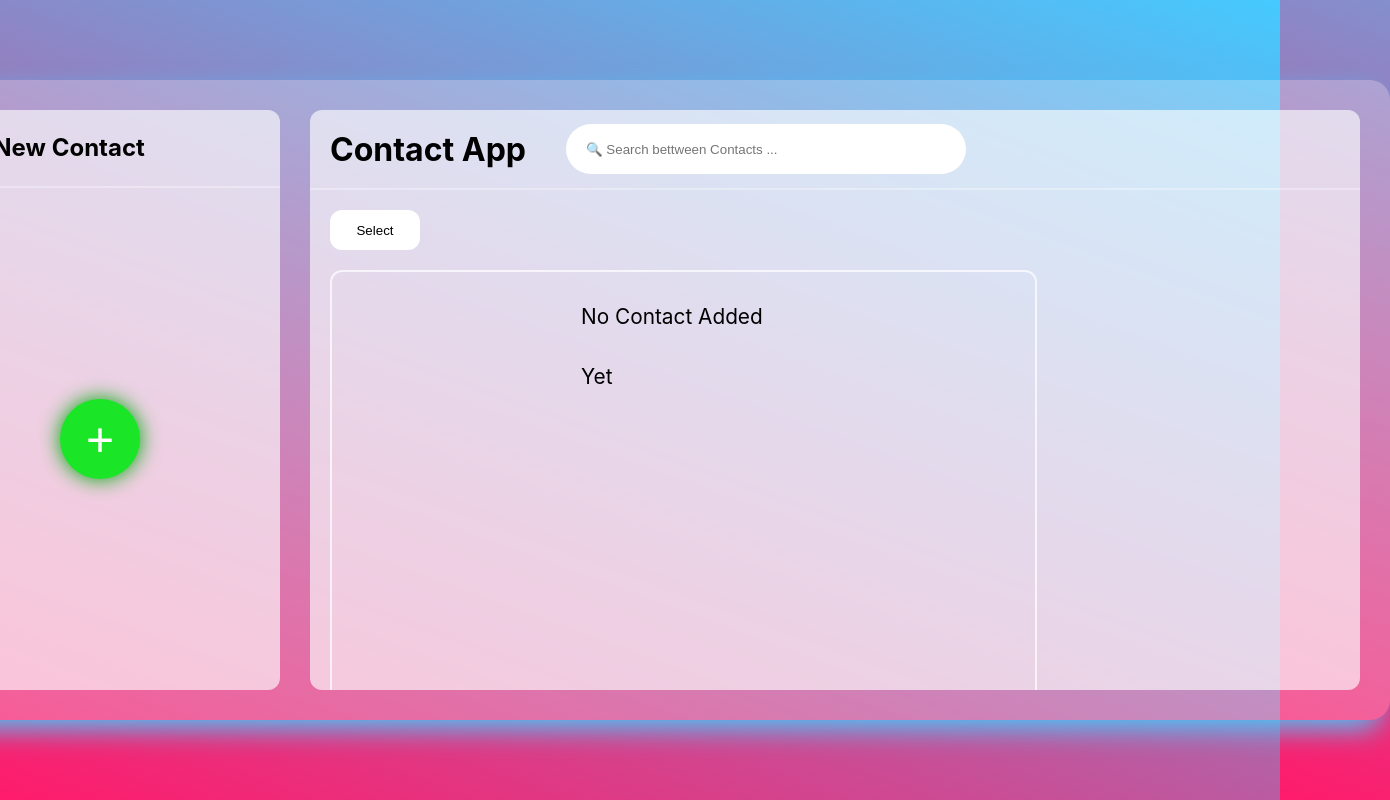
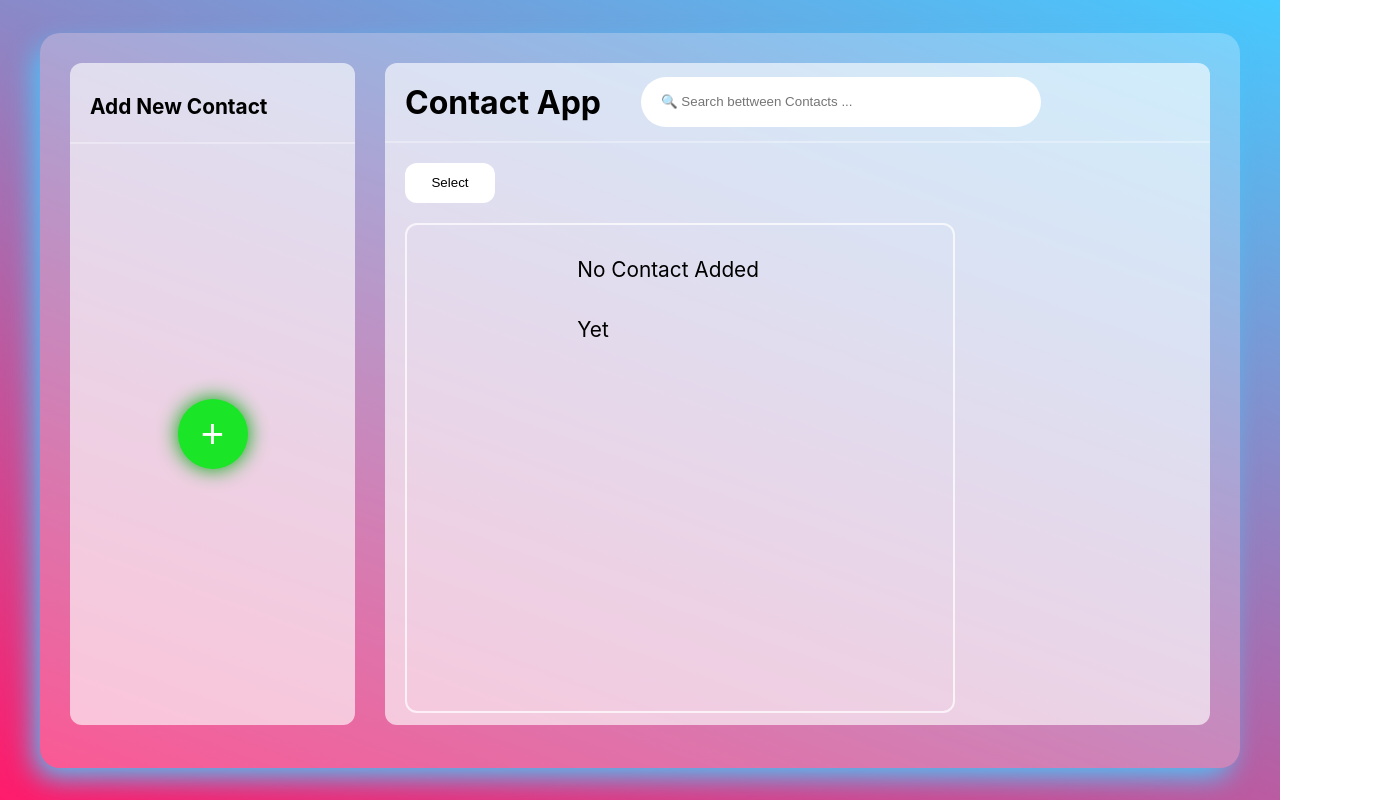
Before and after one commit to Movahed-m/Contact-App, a React (Vite) app: page / in a window 1280 px wide. Shown: the whole page, 1390 px wide, since content can reach past the window. Built offline with nearby package versions, Linux system fonts and the light colour scheme.

Commit message:
fix the styles in large screen

```diff
--- a/src/components/App.jsx
+++ b/src/components/App.jsx
@@ -86,6 +86,7 @@ function App() {
               newContact={newContact}
               setNewContact={setNewContact}
               setIsEditDoing={setIsEditDoing}
+              setAlert={setAlert}
             />
           </Contact>
         )}
--- a/src/components/Main/ContactList.jsx
+++ b/src/components/Main/ContactList.jsx
@@ -91,7 +91,7 @@ const ContactList = (props) => {
           </div>
         )}
       </div>
-      <ul>
+      <ul className={!contacts.length ? styles["hide-scroll"]: styles["list-container"]}>
         {contacts &&
           contacts.map((item) => (
             <div key={item.id}>
--- a/src/components/Main/EditComponent.jsx
+++ b/src/components/Main/EditComponent.jsx
@@ -3,7 +3,7 @@ import { useState } from "react";
 import styles from "../../styles/Main/EditComponent.module.css"
 
 const EditComponent = (props) => {
-    const {selectedContact, setSelectedContact, setContacts, newContact, setNewContact, setIsEditDoing} = props;
+    const {selectedContact, setSelectedContact, setContacts, newContact, setNewContact, setIsEditDoing, setAlert} = props;
     const {id, name, email, phone, photo}= selectedContact;
     const [isChange, setIsChange]= useState(false)
 
@@ -23,6 +23,7 @@ const EditComponent = (props) => {
      setContacts(contacts => contacts.filter(contact => contact.id!==id))
      setContacts(contacts => [...contacts, newContact])
      setIsEditDoing(false);
+     setAlert({typeOfAlert: "success", description: "Contact Edit is successfully done ✔"})
     }
   return (
     <form onSubmit={formHandler} className={styles["form-container"]}>
--- a/src/styles/App.module.css
+++ b/src/styles/App.module.css
@@ -1,6 +1,6 @@
 .container {
-  width: 1500px;
-  height: 80vh;
+  width: 1200px;
+  height: 735px;
   display: flex;
   background: #ffffff40;
   border-radius: 20px;
--- a/src/styles/Aside-form/FormContainer.module.css
+++ b/src/styles/Aside-form/FormContainer.module.css
@@ -1,6 +1,6 @@
 .form-container {
     width: 25%;
-    height: 100%;
+    height: 662px;
     display: flex;
     flex-direction: column;
     justify-content: flex-start;
@@ -10,18 +10,18 @@
 
 .form-container h3 {
     width: 100%;
-    font-size: 1.5rem;
+    font-size: 1.3rem;
     color: #000000;
-    padding: 20px;
+    padding: 28px 0 20px 20px;
     border-bottom: 2px solid #ffffff4f;
 }
 
 .form-container-button {
     margin: auto;
-    width: 80px;
-    height: 80px;
+    width: 70px;
+    height: 70px;
     border-radius: 100%;
-    font-size: 3rem;
+    font-size: 2.5rem;
     background-color: #1AE527;
     box-shadow: 0 0 20px 1px #0fad19;
     color: #fff;
--- a/src/styles/Aside-form/Photo.module.css
+++ b/src/styles/Aside-form/Photo.module.css
@@ -1,7 +1,7 @@
 .photo-container {
   position: absolute;
   top: -54px;
-  width: 360px;
+  width: 100%;
   height: 598px;
   background-color: #fff;
   border-radius: 0 0 12px 12px;
--- a/src/styles/Aside-form/PhotoContainer.module.css
+++ b/src/styles/Aside-form/PhotoContainer.module.css
@@ -17,7 +17,7 @@
   height: 20px;
   position: absolute;
   top: 50px;
-  right: 150px;
+  right: 40%;
   background-color: #ffffff8c;
   border-radius: 50%;
 }
--- a/src/styles/Main/Contact.module.css
+++ b/src/styles/Main/Contact.module.css
@@ -65,10 +65,12 @@
 
 .modal-container > p {
     font-size: 1.1rem;
+    text-align: center;
+    margin-bottom: 10px;
 }
 
 .modal-container > div > button {
-  width: 100px;
+  width: 80px;
   height: 50px;
   border-radius: 8px;
   background: #747474af;
--- a/src/styles/Main/ContactList.module.css
+++ b/src/styles/Main/ContactList.module.css
@@ -87,10 +87,20 @@
   color: #fff;
 }
 
-.contact-list-container > ul {
+.list-container {
   width: 70%;
   height: 490px;
   overflow-y: scroll;
+  display: flex;
+  flex-direction: column;
+  border-radius: 12px;
+  border: 2px solid #ffffffbb;
+}
+
+.hide-scroll {
+  width: 70%;
+  height: 490px;
+  overflow-y: hidden;
   display: flex;
   flex-direction: column;
   border-radius: 12px;
--- a/src/styles/Main/EditComponent.module.css
+++ b/src/styles/Main/EditComponent.module.css
@@ -17,7 +17,7 @@
 }
 
 .form-container > label {
-  padding-left: 20px;
+  padding-left: 10px;
   height: 50px;
   line-height: 50px;
 }
@@ -27,7 +27,7 @@
   height: 50px;
   border-radius: 8px;
   background: #c9c9c985;
-  margin-left: 30px;
+  margin-left: 20px;
   padding: 10px;
 }
 
@@ -44,7 +44,7 @@
 }
 
 .form-container > div > button {
-    width: 100px;
+    width: 80px;
     height: 50px;
     border-radius: 8px;
     background: #acacac;
--- a/src/styles/Main/MainContainer.module.css
+++ b/src/styles/Main/MainContainer.module.css
@@ -1,6 +1,6 @@
 .main {
   width: calc(75% - 30px);
-  height: 100%;
+  height: 662px;
   margin-left: 30px;
   display: flex;
   flex-direction: column;
```
